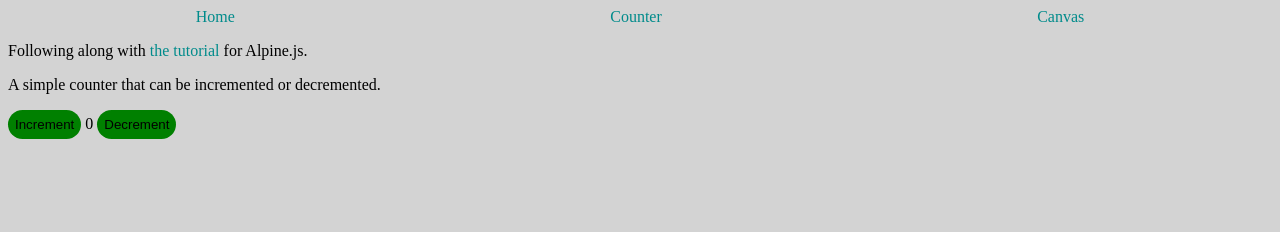
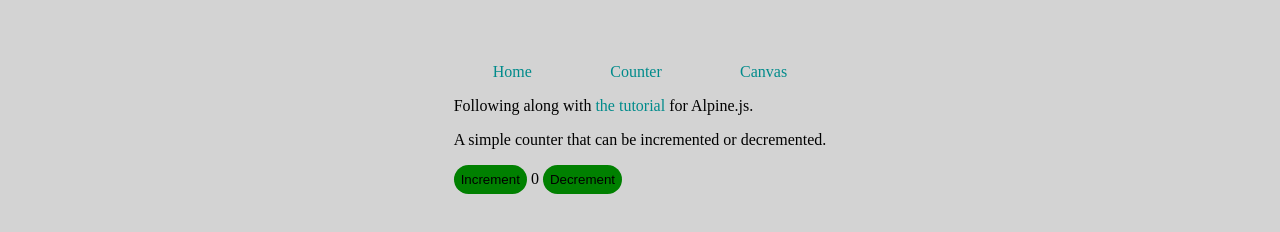
Before and after one commit to Merckinator/teach-web-dev, a plain HTML site: page src/counter.html in a window 1280 px wide. Drawn offline with nearby package versions, Linux system fonts and the light colour scheme.

Commit message:
fix styling inconsistency

```diff
--- a/src/counter.html
+++ b/src/counter.html
@@ -13,6 +13,7 @@
     ></script>
   </head>
   <body>
+    <main>
       <nav>
         <a href="./index.html">Home</a>
         <a href="./counter.html">Counter</a>
@@ -35,5 +36,6 @@
 
         <button x-on:click="count--">Decrement</button>
       </div>
+    </main>
   </body>
 </html>
--- a/src/style.css
+++ b/src/style.css
@@ -2,7 +2,7 @@ body {
   background-color: lightgray;
 }
 
-.main-wrapper {
+main {
   margin: 5% auto;
   max-width: fit-content;
 
```
Also changed, not shown: src/canvas.html (+2 -0 lines), src/index.html (+1 -3 lines). Lines whose indentation alone changed are shown as unchanged.
